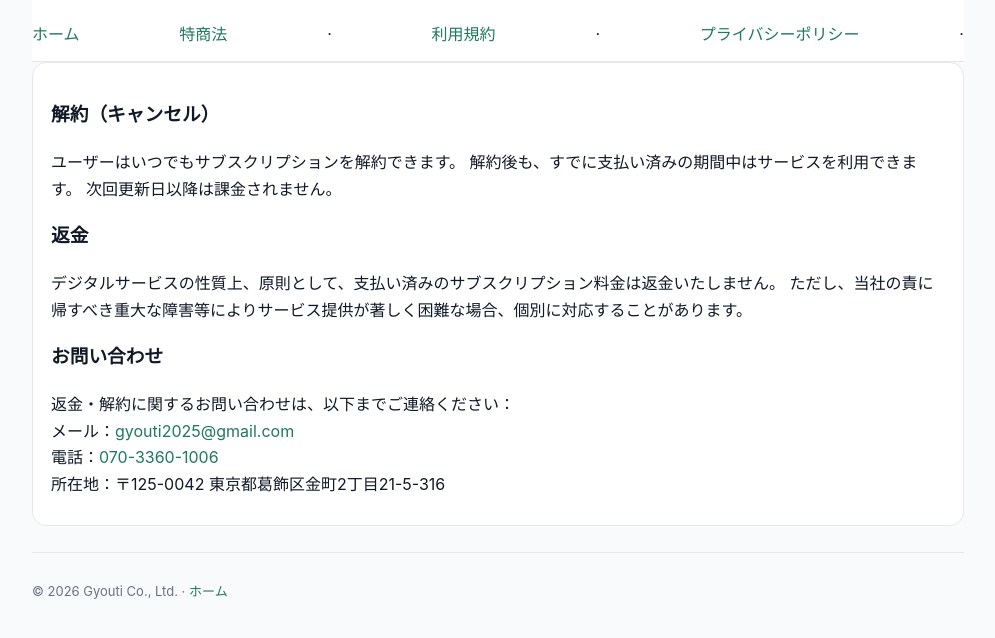
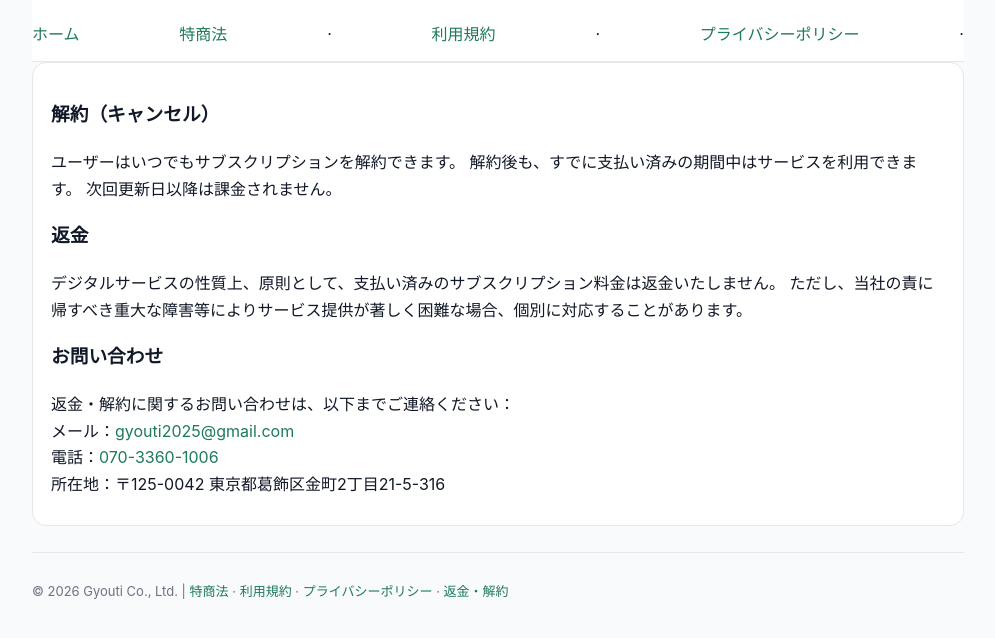
Before and after one commit to gyouti/gyouti-site, a plain HTML site: page refund.html in a window 1280 px wide. Shown: the part 110-748 px from the top of the page, without its empty margins (142-1137 px from the left). Drawn offline with Linux system fonts and the light colour scheme.

Commit message:
Update refund.html

```diff
--- a/refund.html
+++ b/refund.html
@@ -48,7 +48,13 @@
     </section>
 
     <footer class="footer">
-      <p>© <span id="y"></span> Gyouti Co., Ltd. · <a href="/">ホーム</a></p>
+      <p>
+        © <span id="y"></span> Gyouti Co., Ltd. |
+        <a href="/tokutei.html">特商法</a> ·
+        <a href="/terms.html">利用規約</a> ·
+        <a href="/privacy.html">プライバシーポリシー</a> ·
+        <a href="/refund.html">返金・解約</a>
+      </p>
     </footer>
   </div>
   <script>document.getElementById("y").textContent = new Date().getFullYear();</script>
```
